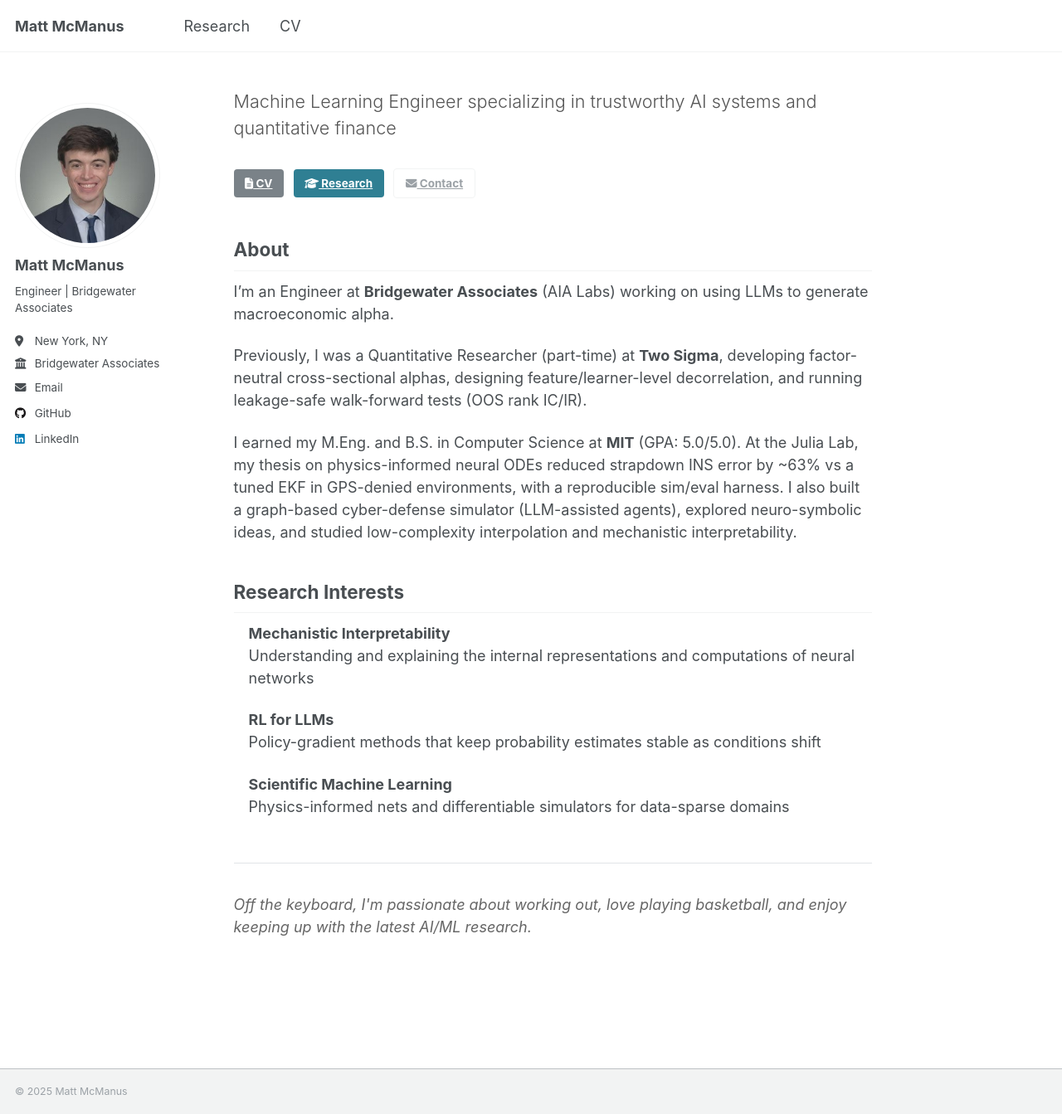
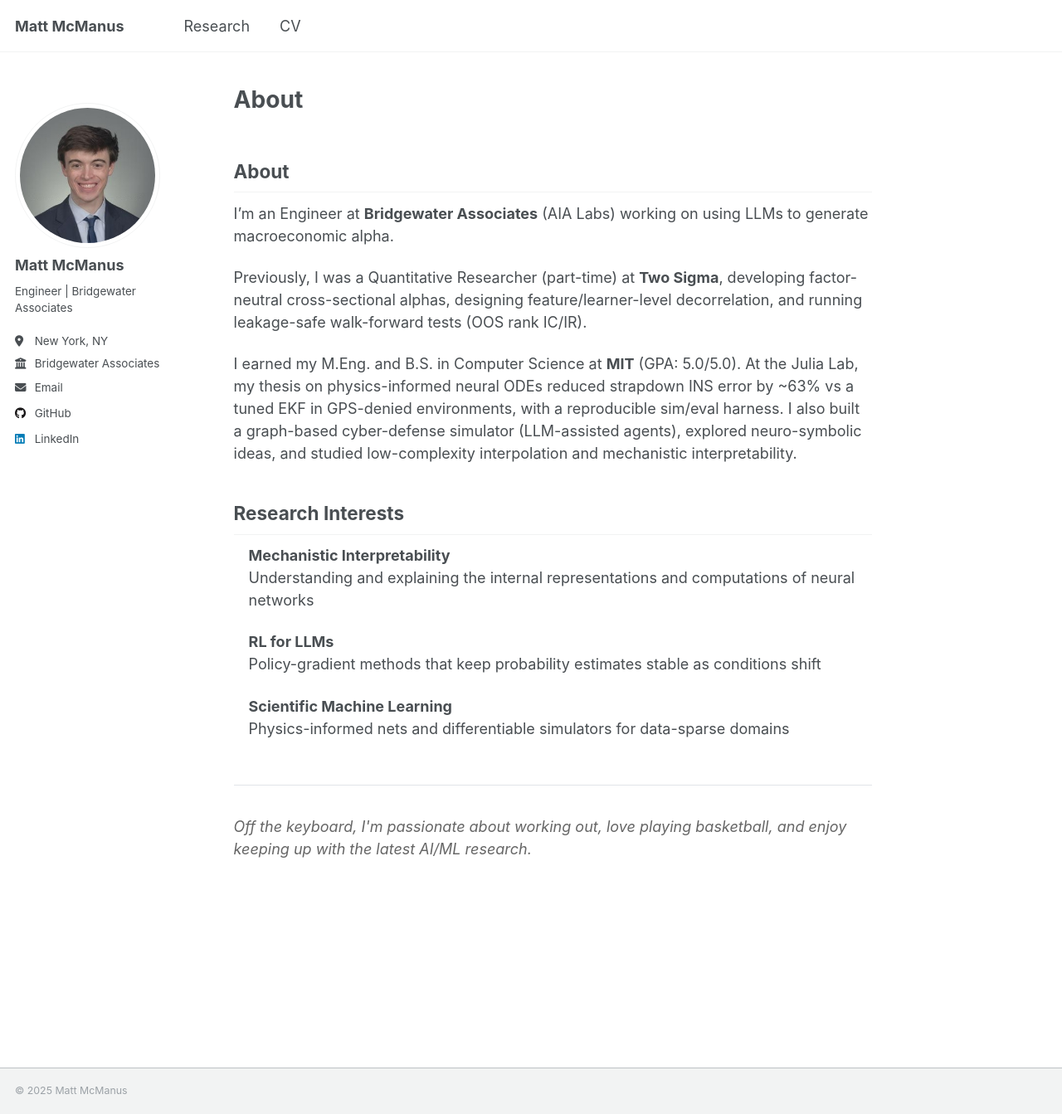
Before and after one commit to mmcmanus1/mmcmanus1.github.io, a Jekyll site: the page built from index.md, in a window 1280 px wide and 1343 px high. Shown: the whole window at 83% size. Built offline with Jekyll 4.4.1, drawn with Linux system fonts in a browser that asks for light colours; our own code applies the rules of GitHub Pages for plain Markdown files.

Commit message:
delted things

```diff
--- a/index.md
+++ b/index.md
@@ -5,23 +5,6 @@
 keywords: "Matt McManus, Engineer, Bridgewater Associates, MIT, Machine Learning, LLM, Reinforcement Learning, Scientific Machine Learning"
 ---
 
-<div style="margin-bottom: 2em;">
-  <p style="font-size: 1.2em; font-weight: 300; color: #555; margin-bottom: 1.5em;">
-    Machine Learning Engineer specializing in trustworthy AI systems and quantitative finance
-  </p>
-
-  <div style="margin-bottom: 2em;">
-    <a href="/cv/" class="btn btn--primary" style="margin-right: 0.5em;">
-      <i class="fas fa-file-alt"></i> CV
-    </a>
-    <a href="/research/" class="btn btn--info" style="margin-right: 0.5em;">
-      <i class="fas fa-graduation-cap"></i> Research
-    </a>
-    <a href="mailto:mattmcmanus41@gmail.com" class="btn btn--inverse">
-      <i class="fas fa-envelope"></i> Contact
-    </a>
-  </div>
-</div>
 
 ## About
 
```
